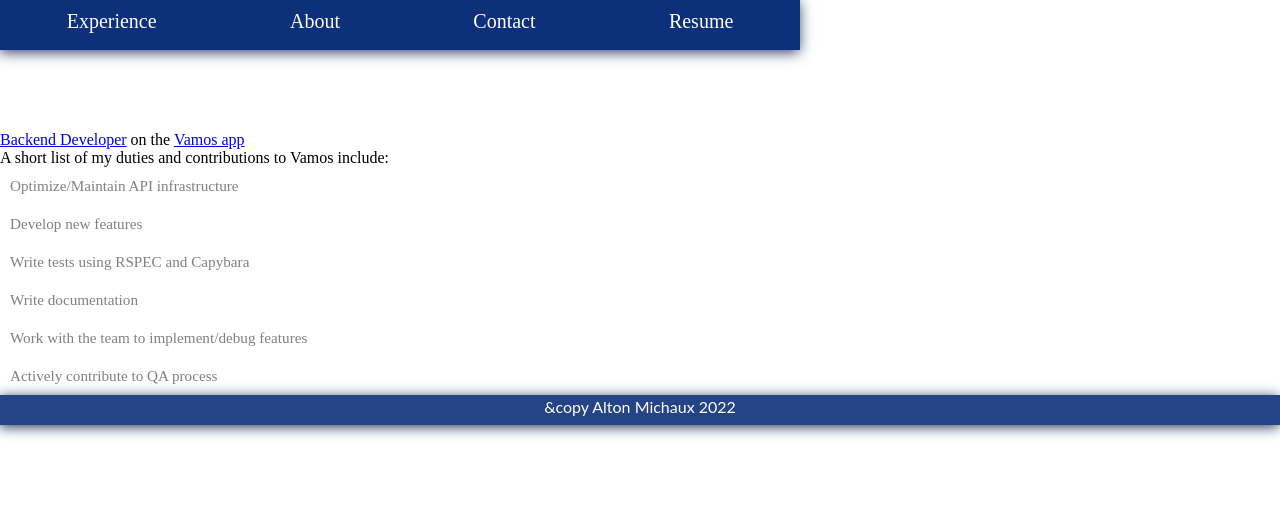
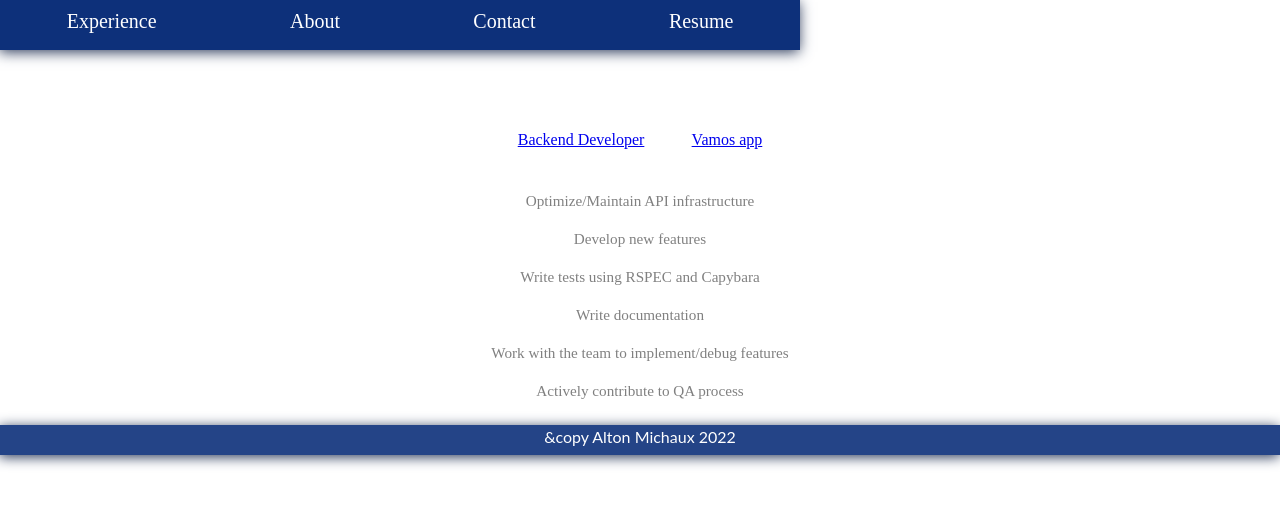
Before and after one commit to alton-michaux/new_portfolio, a React (Create React App) app: page /experience in a window 1280 px wide. Shown: the top 506 px of the page. Built offline with nearby package versions, Linux system fonts and the light colour scheme.

Commit message:
multiple classnames are now working

```diff
--- a/src/components/AppGrid.js
+++ b/src/components/AppGrid.js
@@ -48,7 +48,7 @@ const AppGrid = () => {
                 alt="chorbee web app"
                 className={globalStyles.thumbnail}
               />
-              <div className={[globalStyles.text, navStyles.listItems]}>Chorebee Web App (RoR)</div>
+              <div className={[globalStyles.text, navStyles.listItems].join(' ')}>Chorebee Web App (RoR)</div>
             </div></a
           >
         </div>
@@ -66,7 +66,7 @@ const AppGrid = () => {
                 alt="breakout game"
                 className="thumbnail mx-auto"
               />
-              <div className={[globalStyles.text, navStyles.listItems]}>Breakout Game (JS)</div>
+              <div className={[globalStyles.text, navStyles.listItems].join(' ')}>Breakout Game (JS)</div>
             </div></a
           >
         </div>
--- a/src/components/routes/Experience.js
+++ b/src/components/routes/Experience.js
@@ -14,8 +14,8 @@ const Experience = () => {
             Professional Experience
           </h1>
           <p class={globalStyles.greet}>Code The Dream Labs (<i>October 2021 - present</i>)</p>
-          <p class={[globalStyles.greet, globalStyles.text]}><a class="list-group-item-action" href="https://labs.codethedream.org/portfolios/alton-michaux" target="blank">Backend Developer</a> on the <a class="list-group-item-action" href="https://sites.google.com/view/vamosprojectwiki/home" target="none">Vamos app</a></p>
-          <ul class={[styles.taskList, globalStyles.greet]}> A short list of my duties and contributions to Vamos include:
+          <p class={[globalStyles.greet, globalStyles.text].join(' ')}><a class="list-group-item-action" href="https://labs.codethedream.org/portfolios/alton-michaux" target="blank">Backend Developer</a> on the <a class="list-group-item-action" href="https://sites.google.com/view/vamosprojectwiki/home" target="none">Vamos app</a></p>
+          <ul class={[styles.taskList, globalStyles.greet].join(' ')}> A short list of my duties and contributions to Vamos include:
             <li class={styles.taskItem}> Optimize/Maintain API infrastructure </li>
             <li class={styles.taskItem}> Develop new features </li>
             <li class={styles.taskItem}> Write tests using RSPEC and Capybara </li>
--- a/src/components/routes/Home.js
+++ b/src/components/routes/Home.js
@@ -12,8 +12,8 @@ const Home = () => {
       <div className={[globalStyles.mainPageGreetBox]}>
         <div className={[styles.greetWrapper]}>
           <h1 className={globalStyles.greet}>Hey, I'm Alton and I Develop Web Apps.</h1>
-          <h2 className={[globalStyles.greet, globalStyles.mobileHide]}>Let's Build Something.</h2>
-          <p className={[globalStyles.greet, globalStyles.desktopHide]}>Feel free to browse my personal work below.</p>
+          <h2 className={[globalStyles.greet, globalStyles.mobileHide].join(' ')}>Let's Build Something.</h2>
+          <p className={[globalStyles.greet, globalStyles.desktopHide].join(' ')}>Feel free to browse my personal work below.</p>
         </div>
       </div>
       <Dropdown></Dropdown>
```
